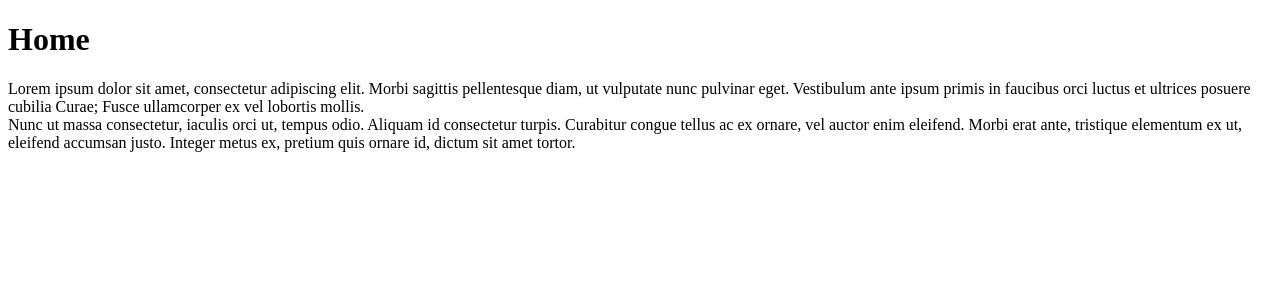
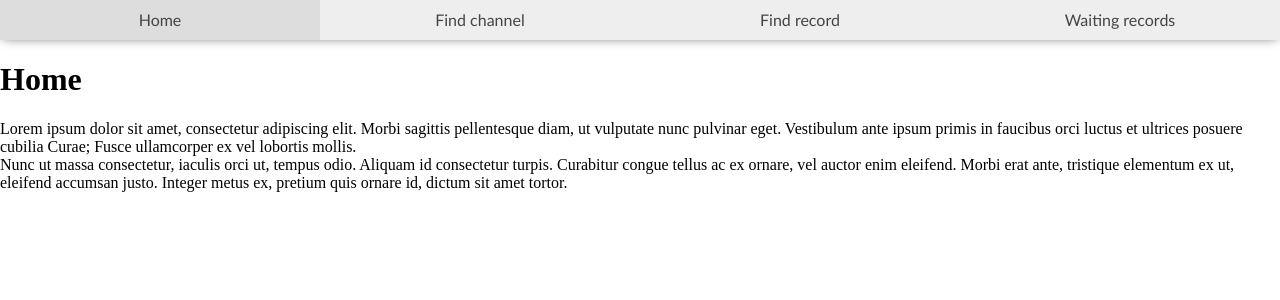
Before and after one commit to tonysafarik/MediaHunter, a Spring app: page /index in a window 1280 px wide. Shown: the top 300 px of the page. Run offline with Thymeleaf, Linux system fonts and the light colour scheme; the template is opened without the code that fills it, so the values that code supplies are empty.

Commit message:
web admin menu created

```diff
--- /dev/null
+++ b/web/src/main/webapp/WEB-INF/scss/_menu.scss
@@ -0,0 +1,28 @@
+#menu{
+    margin: 0 auto;
+    height: 40px;
+    padding: 0;
+    list-style: none;
+    display: flex;
+    font-family: calibri;
+    justify-content: space-evenly;
+    box-shadow: 0px 0px 12px -3px rgba(0,0,0,0.75);
+    a{
+        text-decoration: none;
+        display: block;
+        height: 100%;
+        color: #444;
+        line-height: 40px;
+        background-color: #EEE;
+        transition-duration: 0.4s;
+    }
+    a:hover{
+        background-color: #DDD;
+    }
+    li{
+        text-align: center;
+        display: block;
+        height: 100%;
+        width: 100%;
+    }
+}
--- a/web/src/main/webapp/WEB-INF/scss/main_layout.scss
+++ b/web/src/main/webapp/WEB-INF/scss/main_layout.scss
@@ -0,0 +1,5 @@
+body {
+    margin: 0;
+}
+
+@import "menu";
--- /dev/null
+++ b/web/src/main/webapp/WEB-INF/views/fragments/menu.html
@@ -0,0 +1,17 @@
+<!DOCTYPE html>
+<html>
+    <head>
+        <title>Menu</title>
+        <meta charset="UTF-8">
+        <meta name="viewport" content="width=device-width, initial-scale=1.0">
+        <link rel="stylesheet" type="text/css" media="screen" href="../../../resources/css/main_layout.css"/>
+    </head>
+    <body>
+        <ul th:fragment="menu" id="menu">
+            <li><a href="/">Home</a></li>
+            <li><a href="#">Find channel</a></li>
+            <li><a href="#">Find record</a></li>
+            <li><a href="#">Waiting records</a></li>
+        </ul>
+    </body>
+</html>
--- a/web/src/main/webapp/WEB-INF/views/layouts/main_layout.html
+++ b/web/src/main/webapp/WEB-INF/views/layouts/main_layout.html
@@ -1,11 +1,15 @@
 <!DOCTYPE html>
 <html>
+
 <head>
     <meta charset="utf-8" />
     <meta name="viewport" content="width=device-width, initial-scale=1">
     <link rel="stylesheet" type="text/css" th:href="@{/resources/css/main_layout.css}" />
 </head>
+
 <body>
+    <div th:replace="fragments/menu :: menu"></div>
     <div layout:fragment="content"></div>
 </body>
+
 </html>
--- a/web/src/main/webapp/resources/css/main_layout.css
+++ b/web/src/main/webapp/resources/css/main_layout.css
@@ -1 +1,41 @@
-/* No CSS */
+body {
+  margin: 0;
+}
+
+#menu {
+  margin: 0 auto;
+  height: 40px;
+  padding: 0;
+  list-style: none;
+  display: -webkit-box;
+  display: -ms-flexbox;
+  display: flex;
+  font-family: calibri;
+  -webkit-box-pack: space-evenly;
+      -ms-flex-pack: space-evenly;
+          justify-content: space-evenly;
+  -webkit-box-shadow: 0px 0px 12px -3px rgba(0, 0, 0, 0.75);
+          box-shadow: 0px 0px 12px -3px rgba(0, 0, 0, 0.75);
+}
+
+#menu a {
+  text-decoration: none;
+  display: block;
+  height: 100%;
+  color: #444;
+  line-height: 40px;
+  background-color: #EEE;
+  -webkit-transition-duration: 0.4s;
+          transition-duration: 0.4s;
+}
+
+#menu a:hover {
+  background-color: #DDD;
+}
+
+#menu li {
+  text-align: center;
+  display: block;
+  height: 100%;
+  width: 100%;
+}
```
Lines whose indentation alone changed are shown as unchanged.
